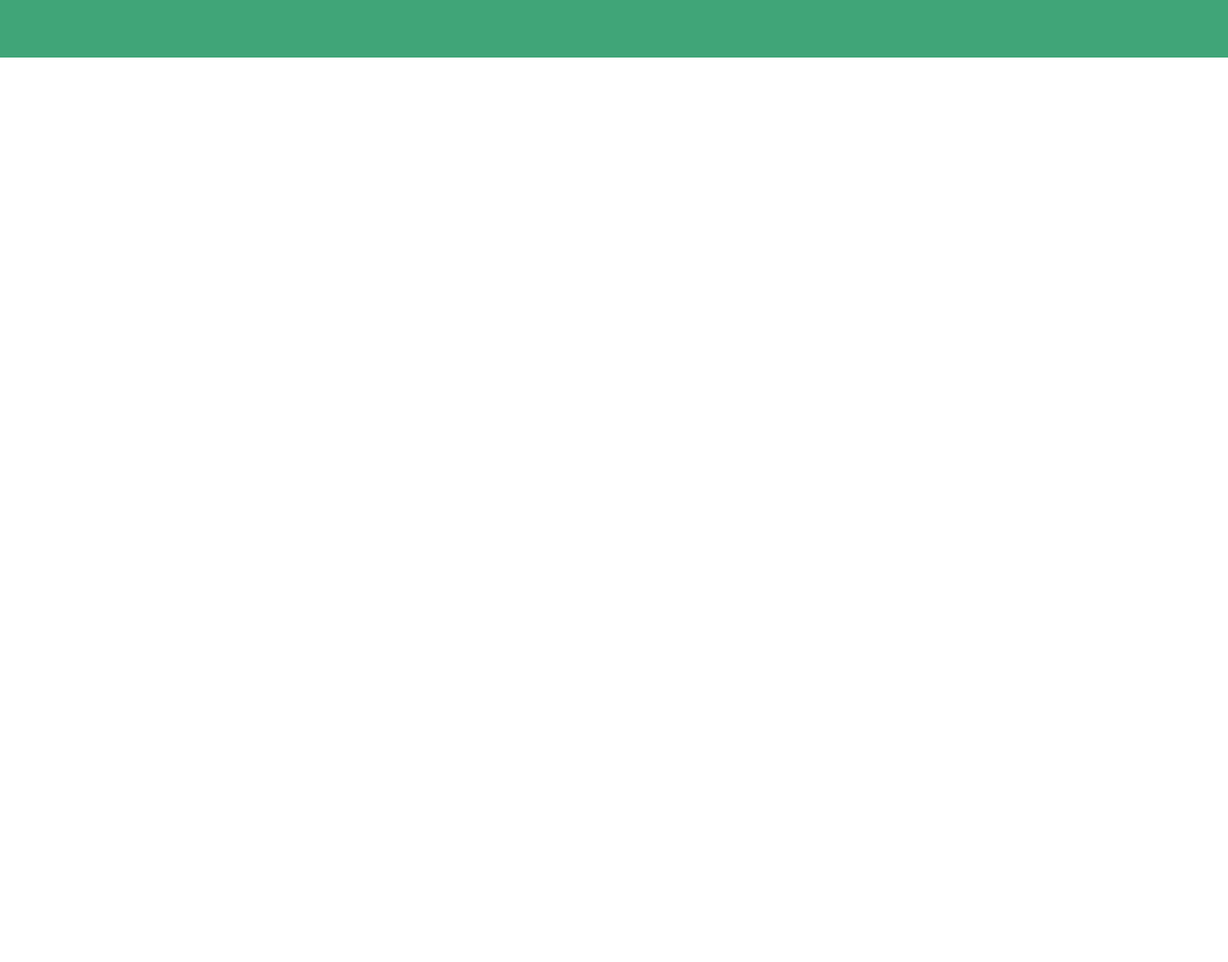
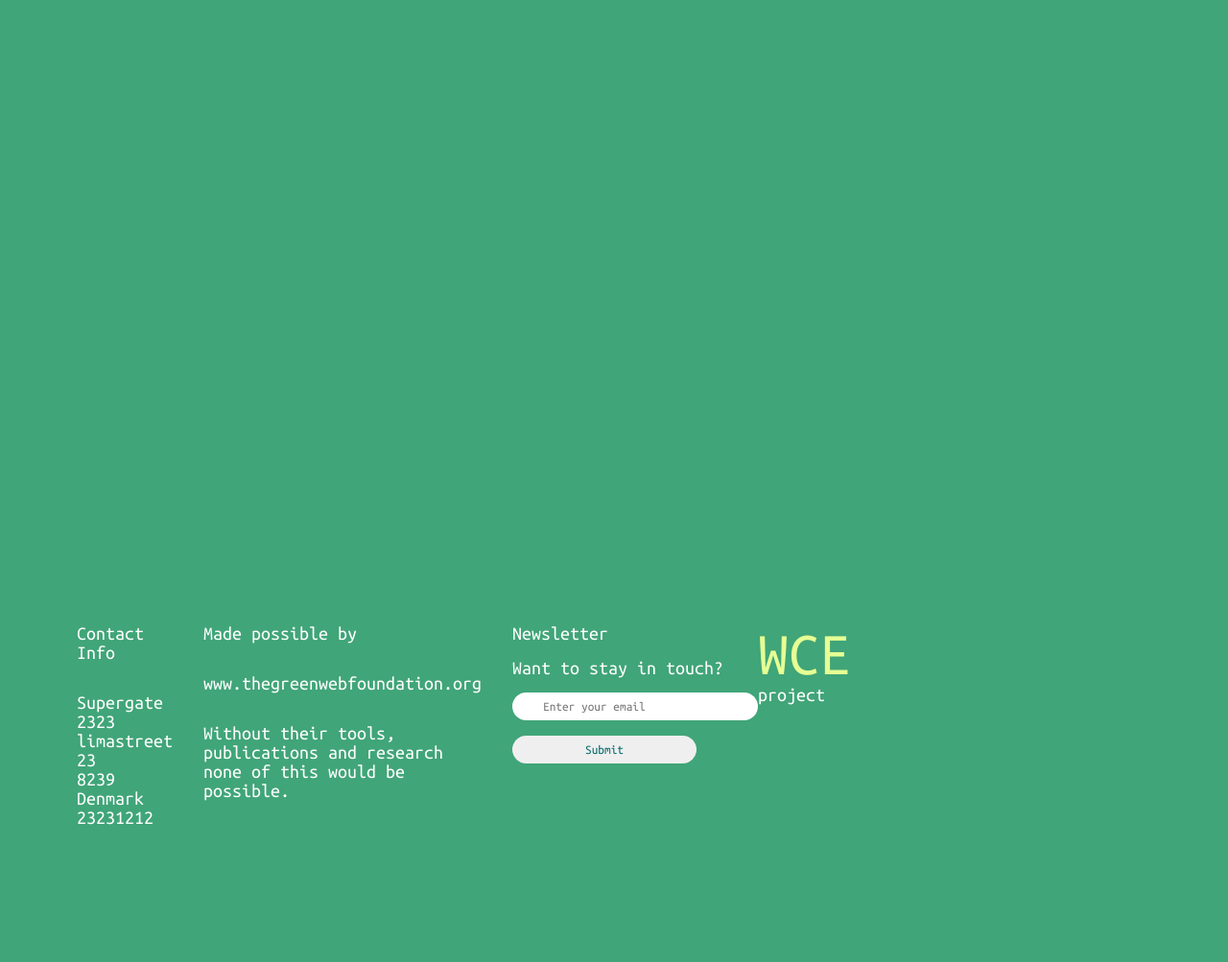
Before and after one commit to Razzoy/WCE-Project, a plain HTML site: page index.html in a window 1280 px wide. Shown: the part 2518-3521 px from the top of the page at 96% size. Before the commit the page ends 2578 px from the top, so only its background shows below. Drawn offline with Linux system fonts and the light colour scheme.

Commit message:
Footer Update day1

```diff
--- a/assets/scss/main.scss
+++ b/assets/scss/main.scss
@@ -4,19 +4,22 @@
 
 @import url("https://fonts.googleapis.com/css2?family=Ubuntu+Mono:ital,wght@0,400;0,700;1,400;1,700&display=swap");
 
-body, #sectionCheck article h3, #sectionCheck article p  {
+body,
+#sectionCheck article h3,
+#sectionCheck article p {
     @extend %noMarPad;
 }
 
-hgroup{
+hgroup {
     background-color: var.$primaryColor;
-    header{
+
+    header {
         display: flex;
         width: 100%;
         height: 1058px;
         position: relative;
 
-        .header-text{
+        .header-text {
             display: flex;
             flex-direction: column;
             color: var.$primaryFont;
@@ -32,7 +35,8 @@ hgroup{
                 @extend %noMarPad;
             }
         }
-        .header-subtext{
+
+        .header-subtext {
             display: flex;
             flex-direction: column;
             position: absolute;
@@ -40,7 +44,8 @@ hgroup{
             left: 921px;
             height: 89px;
             width: 239px;
-            h4{
+
+            h4 {
                 @include mx.pageFont(400, normal, var.$primaryFont);
                 font-size: 24px;
                 @extend %noMarPad;
@@ -82,6 +87,7 @@ hgroup{
         background-color: var.$primaryColor;
         border: 2px solid var.$primaryFont;
         border-radius: 50%;
+
         #circle1 {
             position: absolute;
             width: 760px;
@@ -109,10 +115,12 @@ hgroup{
             margin-bottom: 3rem;
             font-size: 36px;
         }
+
         p {
             font-size: 20px;
             @extend %noMarPad;
         }
+
         input {
             @include mx.sectionColoring(var.$secondaryColor, var.$secondaryFont);
             @include mx.pageFont(400, normal, var.$secondaryFont);
@@ -122,6 +130,7 @@ hgroup{
             margin-top: 4rem;
             width: 40rem;
             padding: 1rem 2rem;
+
             &::placeholder {
                 font-size: 20px;
                 color: var.$primaryColor;
@@ -147,3 +156,76 @@ hgroup{
 
 
 }
+
+.container-footer {
+    @include mx.sectionColoring(var.$primaryColor, var.$infoFont);
+    @include mx.gridable(2, 1fr, 0);
+    padding: 5rem;
+    height: 350px;
+    #footerInfo {
+        @include mx.gridable(3, 1fr, 2rem);
+        ul {
+            @extend %noMarPad;
+
+            li,
+            h5,
+            p {
+                @include mx.pageFont(400, normal, var.$infoFont);
+                @extend %noMarPad;
+                font-size: 20px;
+            }
+
+            text-decoration: none;
+            list-style: none;
+
+            li {
+
+                h5 {
+                    margin-bottom: 2rem;
+                }
+
+            }
+
+            form {
+                @include mx.flexing(column, 1rem);
+                input {
+                    @include mx.pageFont(400, normal, var.$secondaryFont);
+                    border: none;
+                    border-radius: 2rem;
+                    width: 12rem;
+                    padding: 0.5rem 2rem;
+                }
+                textarea:focus,
+                input:focus {
+                    outline: none;
+                }
+            }
+            form:nth-child(1){
+                @include mx.sectionColoring(var.$secondaryColor, var.$secondaryFont);
+            }
+            form:nth-child(2){
+                @include mx.sectionColoring(var.$secondaryColor, var.$secondaryFont);
+            }
+
+        }
+
+        ul:nth-child(2) li:nth-child(2) {
+            margin-bottom: 2rem;
+        }
+        ul:nth-child(3) li:nth-child(2) {
+            margin-top: -1rem;
+            margin-bottom: 1rem;
+        }
+    }
+    #footerLogo{
+        p, h2{
+            @extend %noMarPad;
+            @include mx.pageFont(400, normal, var.$infoFont);
+            font-size: 20px;
+        }
+        h2{
+            @include mx.pageFont(400, normal, var.$primaryFont);
+            font-size: 64px;
+        }
+    }
+}
--- a/index.html
+++ b/index.html
@@ -57,7 +57,42 @@
 </body>
 
 </html>
-<footer class="container-footer"></footer>
+<footer class="container-footer">
+    <div id="footerInfo">
+        <ul>
+            <li>
+                <h5>Contact Info</h5>
+            </li>
+            <li>Supergate 2323</li>
+            <li>limastreet 23</li>
+            <li>8239 Denmark</li>
+            <li>23231212</li>
+        </ul>
+        <ul>
+            <li>
+                <h5>Made possible by</h5>
+            </li>
+            <li>www.thegreenwebfoundation.org</li>
+            <li>
+                <p>Without their tools, publications and research none of this would be possible.</p>
+            </li>
+        </ul>
+        <ul>
+            <li>
+                <h5>Newsletter</h5>
+            </li>
+            <li>Want to stay in touch?</li>
+            <form action="">
+                <input type="text" placeholder="Enter your email">
+                <input type="submit" placeholder="Submit">
+            </form>
+        </ul>
+    </div>
+    <span id="footerLogo">
+        <h2>WCE</h2>
+        <p>project</p>
+    </span>
+</footer>
 </div>
 </body>
 
```
Also changed, not shown: assets/css/main.css, 1 other file.
